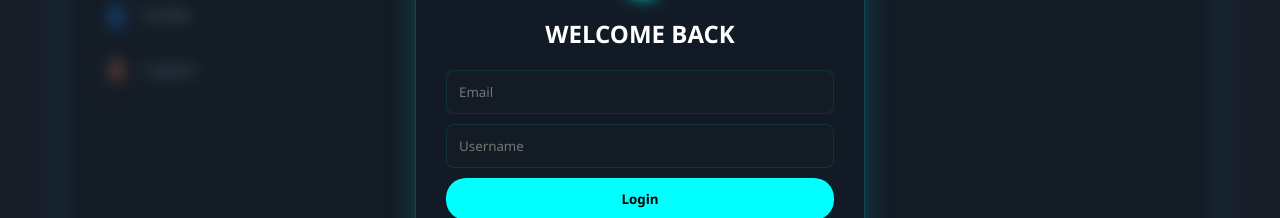
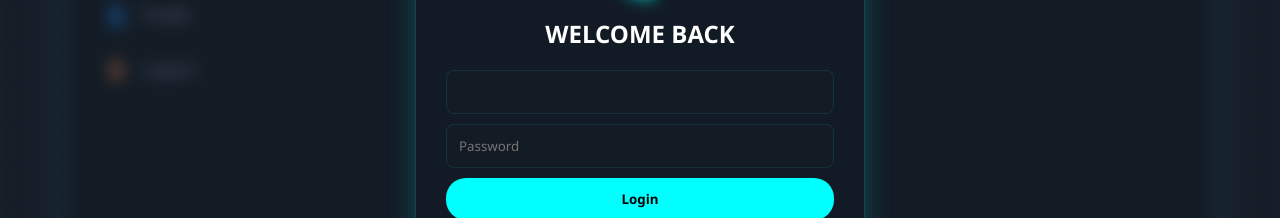
Before and after one commit to konradc67/AI-Quiz-Generator-Platform, a React (Vite) app: page /login in a window 1280 px wide. Shown: the part 296-514 px from the top of the page. Built offline with nearby package versions, Linux system fonts and the light colour scheme.

Commit message:
fix: login fix

```diff
--- a/src/components/layout/Login.jsx
+++ b/src/components/layout/Login.jsx
@@ -4,8 +4,8 @@
 import { Link, useNavigate } from "react-router-dom";
 
 export default function Login() {
-    const [email, setEmail] = useState('');
     const [username, setUsername] = useState('');
+    const [password, setPassword] = useState('');
     const navigate = useNavigate();
 
     const [isLoading, setIsLoading] = useState(false);
@@ -65,17 +65,16 @@
 
                 <form onSubmit={handleLogin} style={{ display: 'flex', flexDirection: 'column', gap: '10px' }}>
                     <input
-                        type="email"
-                        placeholder="Email"
-                        value={email}
-                        onChange={(e) => setEmail(e.target.value)}
+                        type="text"
+                        value={username}
+                        onChange={(e) => setUsername(e.target.value)}
                         required
                     />
                     <input
                         type="password"
-                        placeholder="Username"
-                        value={username}
-                        onChange={(e) => setUsername(e.target.value)}
+                        placeholder="Password"
+                        value={password}
+                        onChange={(e) => setPassword(e.target.value)}
                         required
                     />
 
```
